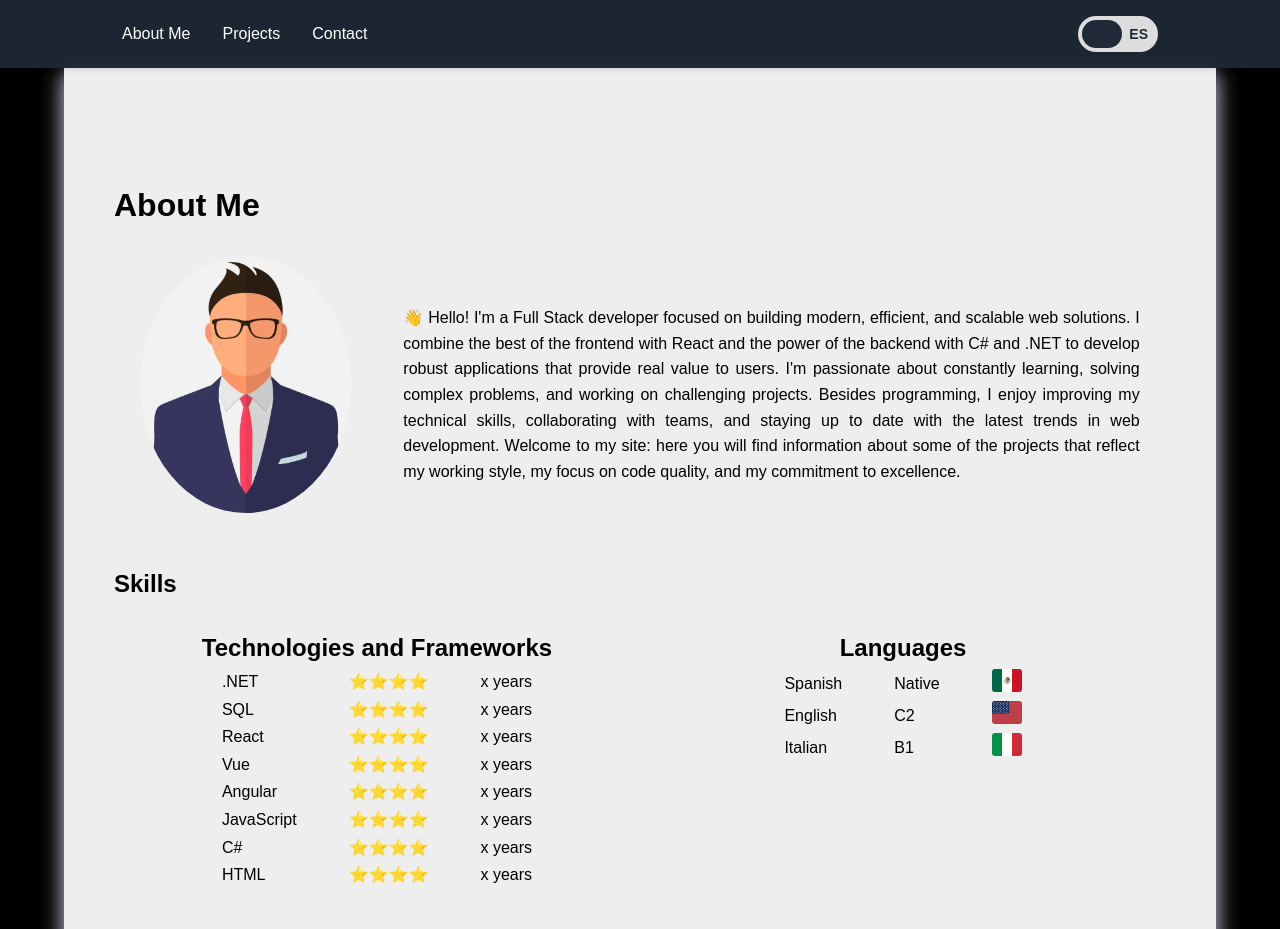
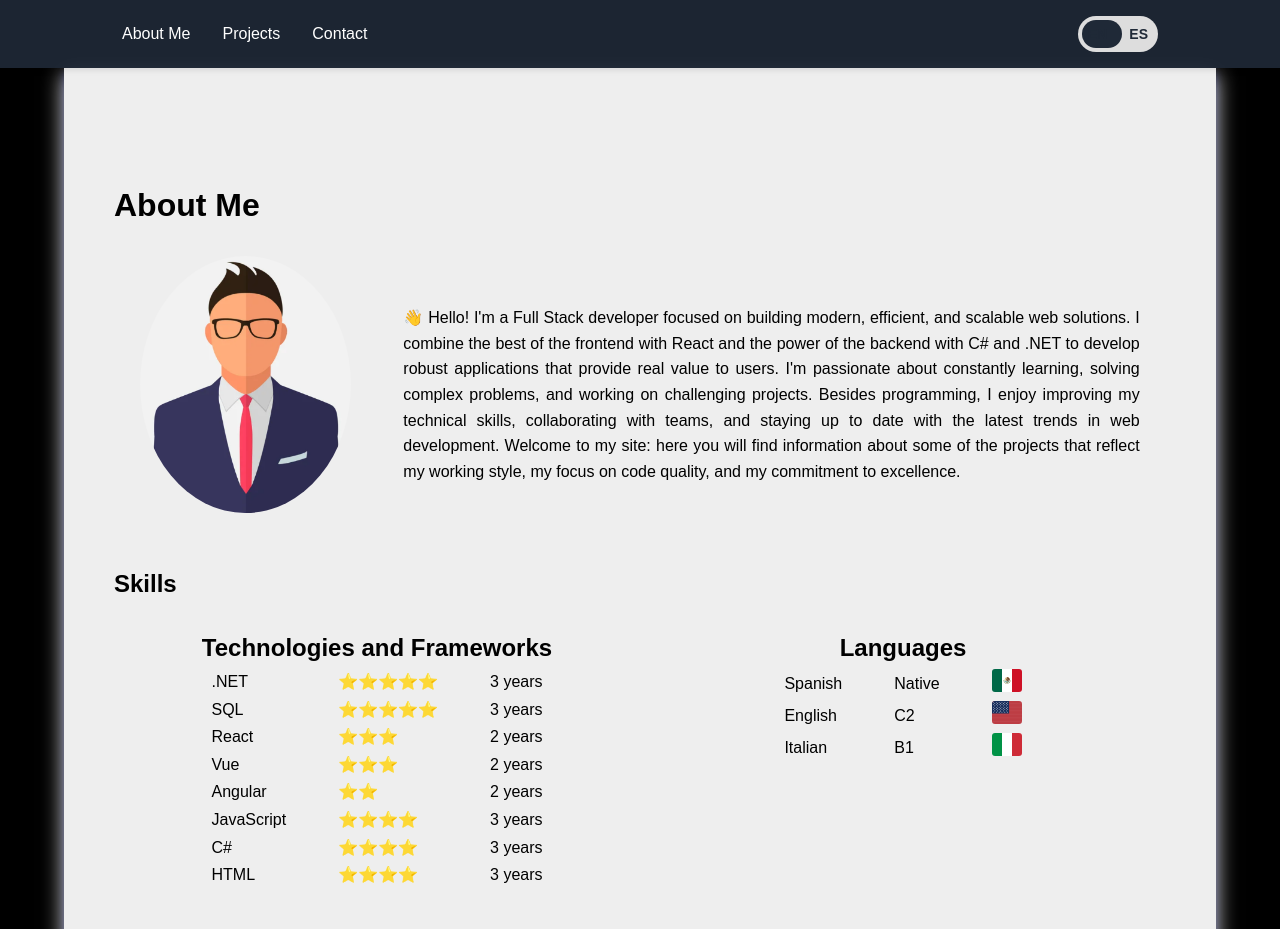
Before and after one commit to carlosValencia01/personal-page, a React (Vite) app: page / in a window 1280 px wide. Shown: the top 929 px of the page. Built offline with nearby package versions, Linux system fonts and the light colour scheme.

Commit message:
update skills

```diff
--- a/src/Pages/AboutMe/AboutMe.jsx
+++ b/src/Pages/AboutMe/AboutMe.jsx
@@ -66,43 +66,43 @@ export const AboutMe = () => {
                                 <tbody>
                                     <tr>
                                         <td>.NET</td>
-                                        <td>⭐⭐⭐⭐</td>
-                                        <td>x {t('years')}</td>
+                                        <td>⭐⭐⭐⭐⭐</td>
+                                        <td>3 {t('years')}</td>
                                     </tr>
                                     <tr>
                                         <td>SQL</td>
-                                        <td>⭐⭐⭐⭐</td>
-                                        <td>x {t('years')}</td>
+                                        <td>⭐⭐⭐⭐⭐</td>
+                                        <td>3 {t('years')}</td>
                                     </tr>
                                     <tr>
                                         <td>React</td>
-                                        <td>⭐⭐⭐⭐</td>
-                                        <td>x {t('years')}</td>
+                                        <td>⭐⭐⭐</td>
+                                        <td>2 {t('years')}</td>
                                     </tr>
                                     <tr>
                                         <td>Vue</td>
-                                        <td>⭐⭐⭐⭐</td>
-                                        <td>x {t('years')}</td>
+                                        <td>⭐⭐⭐</td>
+                                        <td>2 {t('years')}</td>
                                     </tr>
                                     <tr>
                                         <td>Angular</td>
-                                        <td>⭐⭐⭐⭐</td>
-                                        <td>x {t('years')}</td>
+                                        <td>⭐⭐</td>
+                                        <td>2 {t('years')}</td>
                                     </tr>
                                     <tr>
                                         <td>JavaScript</td>
                                         <td>⭐⭐⭐⭐</td>
-                                        <td>x {t('years')}</td>
+                                        <td>3 {t('years')}</td>
                                     </tr>
                                     <tr>
                                         <td>C#</td>
                                         <td>⭐⭐⭐⭐</td>
-                                        <td>x {t('years')}</td>
+                                        <td>3 {t('years')}</td>
                                     </tr>
                                     <tr>
                                         <td>HTML</td>
                                         <td>⭐⭐⭐⭐</td>
-                                        <td>x {t('years')}</td>
+                                        <td>3 {t('years')}</td>
                                     </tr>
                                 </tbody>
                             </table>
```
